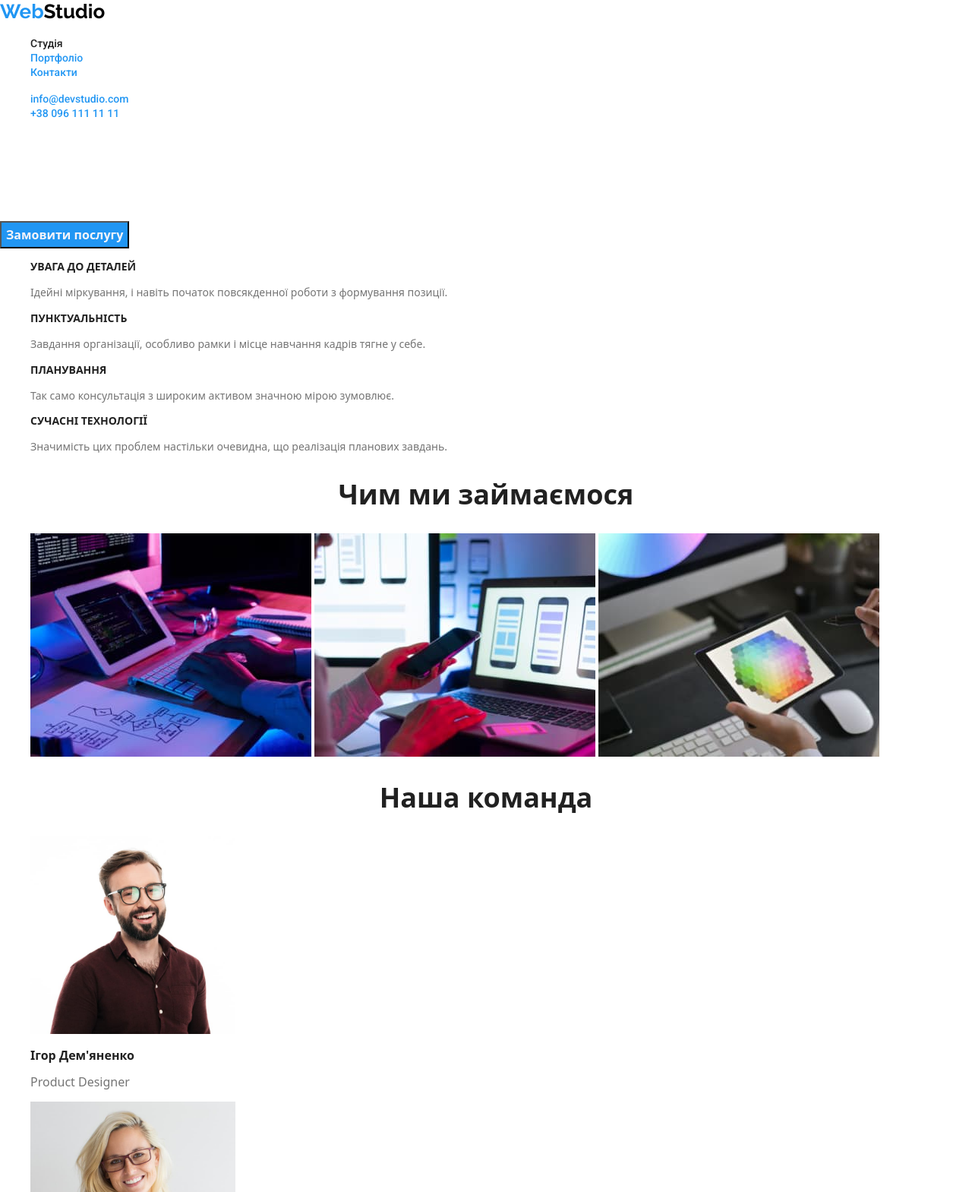
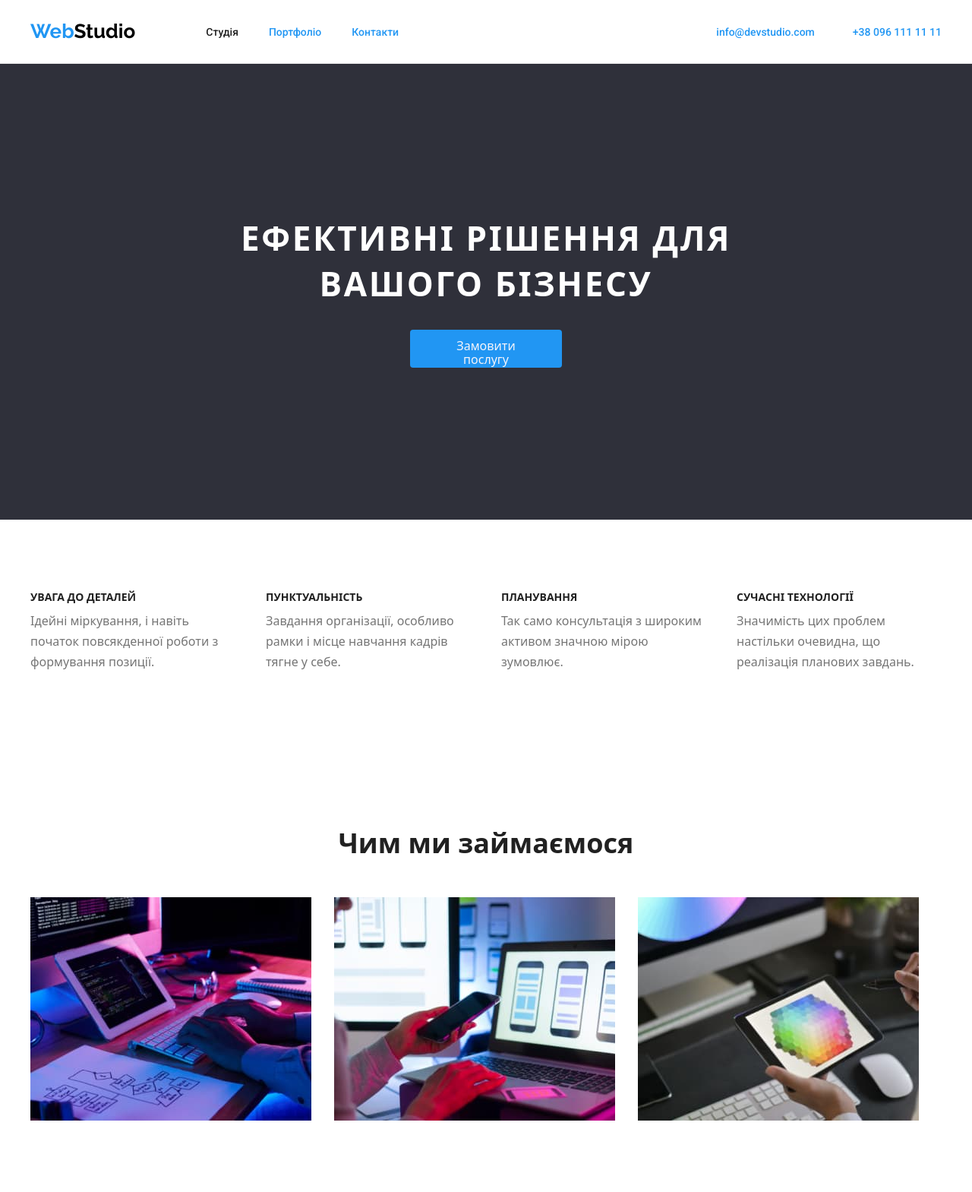
Before and after one commit to Olesianortenko/test3, a plain HTML site: page index.html in a window 1280 px wide. Shown: the top 1569 px of the page at 76% size. Drawn offline with nearby package versions, Linux system fonts and the light colour scheme; files that its build step writes are made by us from their sources.

Commit message:
ДЗ№3

```diff
--- a/CSS/styles.css
+++ b/CSS/styles.css
@@ -18,22 +18,38 @@
 
 }
 
-
-
-.accent{
-color: var(--accent-color)
-}
+/*убрать маркеры*/
+.list{
+padding: 0;
+margin: 0;
+list-style: none;}
 
 .body{
+margin:0
+
 background-color #FFFFFF;
+
 color: var(--primary-text-color);
-
 font-family: Roboto, sans-serif;
 }
 
-/*убрать маркеры*/
-.list{
-list-style: none;}
+/*общий контейнер*/
+.container {
+margin-left: auto;
+margin-right: auto;
+
+padding-left:15px;
+padding-right: 15px;
+
+width: 1230px;
+}
+
+.section {
+padding-top: 94px;
+padding-bottom: 94px;
+}
+
+/*---------------Шапка--------------*/
 
 /*Логотип*/
 .logo{
@@ -44,26 +60,76 @@ line-height: 1.2;
 text-decoration: none;
 }
 .logo-head {
-    color:var(--logo-header)
+color:var(--logo-header)
 }
 
 .logo-footer{
-    color: var(--logo-footer);
+color: var(--logo-footer);
 }
 
-/*Герой*/
-.hero-title{
-color:#FFFFFF ;
-
-font-weight: 900;
-font-size: 44px;
-line-height: 1.36;
-text-align: center;
+/*контейнер хедера*/
+.header{
+border-bottom: 1px solid  #EEEEEE;
 }
 
+.header-contenier{
+display: flex;
+align-items: center;
+}
 
-/*site-nav and contacts*/
-.site-nav .link,
+/* nave*/
+.nave{
+display: flex; /*блочный элемент */
+align-items: center; /*выравнивание по центру*/
+}
+.site-nave{
+display: flex;
+margin-left: 93px;
+}
+
+.site-nave .item{
+display: block;
+
+padding-top: 32px;
+padding-bottom: 32px;
+margin-right: 40px;
+}
+
+.site-nave .item:last-child{
+display: block;
+
+margin-right: 0;
+}
+
+.site-nave .link{
+padding-top: 40px;
+padding-bottom: 40px;
+
+color: var(--accent-color);
+font-family: 'Roboto';
+
+font-weight: 500;
+font-size: 14px;
+line-height: 1.14;
+text-decoration: none;
+}
+.site-nave .link:hover,
+.site-nave .link:focus{
+color: var(--primary-text-color);
+}
+.site-nave .current{
+color: var(--primary-text-color);
+}
+
+/*сontacts*/
+.contacts{
+display: flex;
+margin-left: auto;
+}
+.contacts .item +.item{
+margin-left: 50px;
+}
+
 .contacts .link{
 color: var(--accent-color);
 
@@ -73,16 +139,65 @@ font-size: 14px;
 line-height: 1.14;
 text-decoration: none;
 }
-.site-nav .link:hover,
-.site-nav .link:focus,
+
 .contacts .link:hover,
 .contacts .link:focus{
-color: var(--accent-color);
+color: var(--primary-text-color);
 }
-.site-nav .current,
 .contacts .current{
 color: var(--primary-text-color);
 }
+
+
+/*-----------------Герой----------------------------*/
+
+.section-hero {
+text-align: center;
+
+padding-top: 200px;
+padding-bottom: 200px;
+padding-left: 270px;
+padding-right: 270px;
+
+background-color:#2F303A;
+}
+
+.hero-title{
+margin-top: 0;
+margin-bottom: 30px;
+margin-left: auto;
+margin-right: auto;
+
+color:#FFFFFF ;
+
+width: 693px;
+font-weight: 900;
+font-size: 44px;
+line-height: 1.36;
+letter-spacing: 0.06em;
+text-transform: uppercase;
+}
+/*button*/
+.button{
+color: var(--title-text-color);
+background-color: var(--accent-color);
+cursor: pointer;
+
+width: 200px;
+height: 50px;
+padding: 10px 30px;
+border-radius: 4px;
+border-color: transparent;
+}
+.button.primary{
+background-color: var(--accent-color);
+color: var(--primary-button-color);
+}
+.button.secondary{
+background-color:var(--primary-button-color) ;
+color: var(--accent-color);
+}
+
 
 /*Основной цвет заголовков секций*/
 .section-title{
@@ -94,77 +209,118 @@ line-height: 1.16;
 text-align: center;
 }
 
+/*ПРЕИМУЩЕСТВА*/
+.section .section-features{
+margin-top: 54px;
+}
 
-/*ПРЕИМУЩЕСТВА*/
+.features-list{
+display: flex;
+justify-content: space-between;
+}
+
+.features-list .item{
+ width: 270px;
+}
+
 .features-list .title{
 color: var(--primary-text-color);
+margin-top: 0;
+margin-bottom: 10px;
 
 font-weight: 700;
 font-size: 14px;
 line-height: 1.14;
 }
+
 .features-list .text{
 color: var(--title-text-color);
 
-font-size: 14px;
+margin-top: 0;
+margin-bottom:0%
+
+font-size:14px;
 line-height: 1.7;
 }
 
+/*Чем мы занимаемся*/
+.section-work{
+padding-top: 0;
+}
+
+.work{
+display: flex;
+}
+
+.work .item {
+margin-right: 30px;
+}
+
+.work .item:last-child{
+margin-right: 0px;
+}
+
+
 /*НАША КОМАНДА*/
+.section-team{
+padding-top: 0;
+background-color: var(--primary-button-color);
+}
+
+.section-title{
+padding-top: 94px;
+padding-bottom: 50px;
+margin-top: 0;
+margin-bottom: 0;
+}
+
+.personal-list {
+display: flex;
+justify-content: center;
+padding-left: 0px;
+}
+
+.personal-list .item{
+margin-right: 30px;
+margin-top: 50px;
+margin-bottom: 0px;
+
+background-color: var(--primary-white-color);
+box-shadow: 0px 1px 3px rgba(0, 0, 0, 0.12), 0px 1px 1px rgba(0, 0, 0, 0.14), 0px 2px 1px rgba(0, 0, 0, 0.2);
+border-radius: 0px 0px 4px 4px;
+text-align: center;
+}
+
+.foto{
+margin-bottom: 30px;
+}
+
+.personal-list .item:last-child{
+margin-right: 0px;
+}
+
 .personal-list .title{
+margin-bottom: 10px;
+
 color: var(--primary-text-color);
 
 font-size: 16px;
 line-height: 1.18;
 }
+
 .personal-list .text{
+margin-bottom: 30px;
+
 color:var(--title-text-color);
 
 font-size: 16px;
 line-height: 1.18;
 }
 
-/*Проекти*/
-.projects-list{
-color:var(--primary-text-color);
-}
-.projects-list .title{
-color:var(--primary-text-color);
-
-font-weight: 700;
-font-size: 18px;
-line-height: 2;
-}
-.projects-list .text{
-color:var(--title-text-color);
-
-font-size: 16px;
-line-height: 1.8;
-}
-
-/*button*/
-.button{
-color: var(--title-text-color);
-background-color: var(--accent-color);
-
-font-weight: 700;
-font-size: 16px;
-line-height: 1.9;
-}
-.button.primary{
-background-color: var(--accent-color);
-color: var(--primary-button-color);
-}
-.button.secondary{
-background-color:var(--primary-button-color) ;
-color: var(--accent-color);
-}
 
 /*футер*/
-
 .footer{
 background-color:var(--footer-background-color);
-
 }
 .address .text{
 color: var(--primary-white-color);
@@ -187,3 +343,76 @@ font-weight: 400;
 font-size: 14px;
 line-height: 1.7;
 }
+
+/*Проекти*/
+.projects{
+display: flex;
+flex-wrap:wrap;
+justify-content: center;
+color:var(--primary-text-color);
+}
+.projects-container .item{
+margin-right: 30px;
+margin-bottom: 30px;
+width: 370px;
+border-bottom: 1px solid rgba(238, 238, 238, 1)
+}
+.projects-container .item:nth-child(3n){
+margin-right: 0;
+}
+.projects-container .item:nth-last-child(-n + 3){
+margin-bottom:  0;
+}
+
+.projects .title{
+color:var(--primary-text-color);
+
+font-weight: 700;
+font-size: 18px;
+line-height: 2;
+}
+
+.projects .text{
+color:var(--title-text-color);
+
+font-size: 16px;
+line-height: 1.8;
+}
+
+.portfolio-work{
+margin-top: 20px;
+margin-bottom: 20px;
+margin-right:24px;
+margin-left:24px;
+width: 322px;
+
+}
+
+.portfolio-work .title{
+margin-bottom: 4px;
+}
+
+.portfolio-work .text{
+margin-bottom: 0px;
+}
+
+.buttons{
+display: flex;
+align-items: center;
+justify-content:center;
+margin-top: 0;
+margin-bottom: 34px;
+}
+
+.button-menu .item +.item{
+margin-left: 8px;
+}
+
+.footer-logo {
+padding-top: 60px;
+padding-bottom: 20px;
+}
+
+.address{
+padding-bottom: 60px;
+}
--- a/index.html
+++ b/index.html
@@ -13,94 +13,116 @@
 </head>
 <body>
     <!--Шапка сайту-->
-<header>
- <nav>
+<header class="header">
+    <div class="container">
+    <div class="header-contenier">
+    <div>
+   <nav class="nave">
     <a href="./index.html" class="logo">Web<span class="logo-head">Studio</span></a>
-    <ul class="site-nav list">
-        <li> <a href="" class="link current">Студія</a></li>
-        <li><a href="./portfolio.html" class="link">Портфоліо</a></li>
-        <li><a href="" class="link">Контакти</a></li>
+    <ul class="site-nave list">
+        <li class="item"><a href="" class="link current">Студія</a></li>
+        <li class="item"><a href="./portfolio.html" class="link">Портфоліо</a></li>
+        <li class="item"><a href="" class="link">Контакти</a></li>
     </ul>
  </nav>
+        </div>
     <ul class="contacts list">
-        <li><a href="mailto:info@devstudio.com" class="link">info@devstudio.com</a></li>
-        <li><a href="tel:+380961111111" class="link">+38 096 111 11 11</a></li>
+        <li class="item"><a href="mailto:info@devstudio.com" class="link">info@devstudio.com</a></li>
+        <li class="item"><a href="tel:+380961111111" class="link">+38 096 111 11 11</a></li>
     </ul>
+</div>
+</div>
 </header>
 <main>
    <!-- секция Герой-->
-    <div>
-        <section class="hero">
+   <section class="section-hero">
             <h1 class="hero-title">Ефективні рішення для вашого бізнесу</h1>
             <button type="button" class="button primary">Замовити послугу</button>
-        </section>
-    </div>
+    </section>
     <!--секция преимущества>-->
-    <section class="section">
+    <section class=" section section-features">
+    <div class="container">
         <ul class="features-list list">
-            <li>
+            <li class="item">
                 <h3 class="title">УВАГА ДО ДЕТАЛЕЙ</h3>
                 <p class="text">Ідейні міркування, і навіть початок повсякденної роботи з формування позиції.</p>
             </li>
-            <li>
+            <li class= "item">
                 <h3 class="title">ПУНКТУАЛЬНІСТЬ</h3>
                 <p class="text">Завдання організації, особливо рамки і місце навчання кадрів тягне у себе.</p>
             </li>
-            <li>
+            <li class="item">
                 <h3 class="title">ПЛАНУВАННЯ</h3>
                 <p class="text">Так само консультація з широким активом значною мірою зумовлює.</p>
             </li>
-            <li>
+            <li class="item">
                 <h3 class="title">СУЧАСНІ ТЕХНОЛОГІЇ</h3>
                 <p class="text">Значимість цих проблем настільки очевидна, що реалізація планових завдань.</p>
             </li>
         </ul>
+    </div>
     </section>
+
     <!--секция чем занимаемся-->
-    <section class="section">
+    <section class="section section-work">
+        <div class="container">
         <h2 class="section-title">Чим ми займаємося</h2>
-        <ul class="list">
-            <li>
+        <ul class="list work ">
+            <li class="item">
                 <img src="./images/box1.jpg" alt="програмування на компьюторі" width="370">
+            </li>
+                <li class="item">
                 <img src="./images/box2.jpg" alt="розробка додатків" width="370">
+            </li>
+                <li class="item">
                 <img src="./images/box3.jpg" alt="веб-дизайн" width="370">
             </li>
         </ul>
+    </div>
     </section>
     <!--секция наша команда-->
-    <section class="section">
+    <section class="section section-team">
+        <div class="container">
         <h2 class="section-title">Наша команда</h2>
         <ul class="personal-list list">
-            <li>
-                <img src="./images/product-designer.jpg" alt="Ігор Дем'яненко" width="270">
+            <li class="item">
+                <img class="foto" src="./images/product-designer.jpg" alt="Ігор Дем'яненко" width="270">
                 <h3 class="title">Ігор Дем'яненко</h3>
                 <p class="text">Product Designer</p>
             </li>
-            <li><img src="./images/frontend-developer.jpg" alt="Ольга Рєпіна" width="270">
+            <li class="item">
+                <img class="foto"src="./images/frontend-developer.jpg" alt="Ольга Рєпіна" width="270">
                 <h3 class="title">Ольга Рєпіна</h3>
                 <p class="text">Frontend Developer</p>
             </li>
-            <li><img src="./images/marketing.jpg" alt="Микола Тарасов" width="270">
+            <li class="item">
+                <img class="foto"src="./images/marketing.jpg" alt="Микола Тарасов" width="270">
                 <h3 class="title">Микола Тарасов</h3>
                 <p class="text">Marketing</p>
             </li>
-            <li><img src="./images/ui-designer.jpg" alt="Михайло Єрмаков" width="270">
+            <li class="item">
+                <img class="foto" src="./images/ui-designer.jpg" alt="Михайло Єрмаков" width="270">
                 <h3 class="title">Михайло Єрмаков</h3>
                 <p class="text">UI Designer</p>
             </li>
 </ul>
+</div>
 </section>
 </main>
 <!--Футер-->
 <footer class="footer">
+    <div class="container">
+        <div class="footer-logo">
     <a href="./index.html" class="logo">Web<span class="logo-footer">Studio</span></a>
-      <address class="address">
+</div>
+    <address class="address">
       <ul class="address-list list">
         <li><a href=" " class="text">м. Київ, пр-т Лесі Українки, 26</a></li>
         <li><a href="mailto:info@devstudio.com" class="contacts">info@devstudio.com</a></li>
         <li><a href="tel:+380961111111" class="contacts">+38 096 111 11 11</a></li>
        </ul>
       </address>
+    </div>
     </footer>
     </body>
     </html>
```
Also changed, not shown: portfolio.html (+64 -36 lines).
